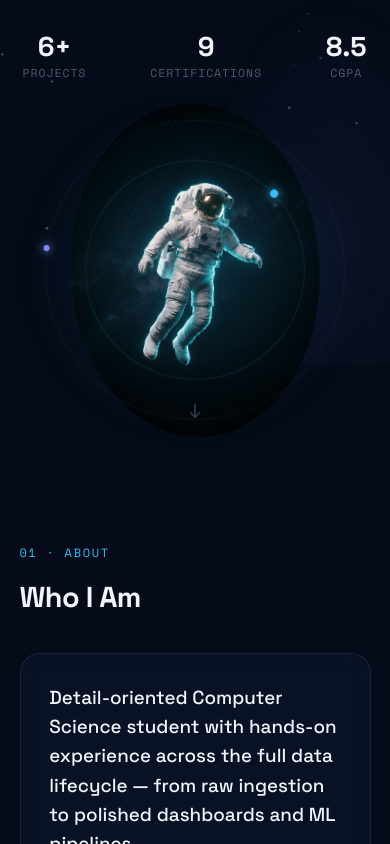
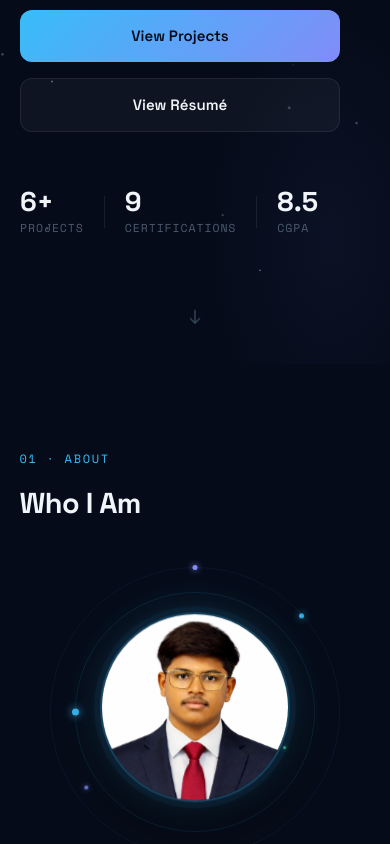
Before and after one commit to arunp061106/Arun-Portfolio, a plain HTML site: page index.html in a window 390 px wide. Shown: the part 480-1324 px from the top of the page. Drawn offline with nearby package versions, Linux system fonts and the light colour scheme.

Commit message:
feat: clean hero layout, floating photo in about section with space orbit & tilt animation

```diff
--- a/index.html
+++ b/index.html
@@ -72,14 +72,6 @@
       </div>
     </div>
 
-    <!-- Floating Astronaut -->
-    <div class="hero-astronaut anim-fadein-delay" data-parallax="0.07" aria-hidden="true">
-      <div class="astronaut-glow"></div>
-      <img src="assets/astronaut.jpg" alt="" class="astronaut-img" draggable="false">
-      <div class="astronaut-orbit orbit-1"></div>
-      <div class="astronaut-orbit orbit-2"></div>
-    </div>
-
     <div class="scroll-hint" aria-hidden="true">
       <svg width="20" height="20" viewBox="0 0 24 24" fill="none" stroke="currentColor" stroke-width="1.5"><line x1="12" y1="4" x2="12" y2="20"/><polyline points="18 14 12 20 6 14"/></svg>
     </div>
@@ -89,9 +81,26 @@
   <section id="about" class="section reveal">
     <div class="sec-label">01 · About</div>
     <h2 class="sec-title">Who I Am</h2>
-    <div class="about-card glass">
+
+    <div class="about-layout">
+
+      <!-- Floating Photo -->
+      <div class="about-photo-wrap" aria-hidden="true">
+        <div class="photo-orbit orbit-a"></div>
+        <div class="photo-orbit orbit-b"></div>
+        <div class="photo-glow-ring"></div>
+        <div class="photo-frame">
+          <img src="assets/arun professional photo.png" alt="Arun Karthick P" class="photo-img">
+        </div>
+        <div class="photo-particle p1"></div>
+        <div class="photo-particle p2"></div>
+        <div class="photo-particle p3"></div>
+      </div>
+
+      <!-- Text content -->
+      <div class="about-text glass">
         <p class="about-lead">Detail-oriented Computer Science student with hands-on experience across the full data lifecycle — from raw ingestion to polished dashboards and ML pipelines.</p>
-      <p class="about-body">I specialize in SQL, Python, Power BI, and Streamlit. Comfortable with large structured datasets, relational databases, and interactive visualization tools. Currently in my first year of B.Tech CSE at SRM Institute of Science and Technology, Tiruchirapalli (CGPA 8.5).</p>
+        <p class="about-body">I specialize in SQL, Python, Power BI, and Streamlit. Comfortable with large structured datasets, relational databases, and interactive visualization tools. Currently pursuing B.Tech CSE at SRM Institute of Science and Technology, Tiruchirapalli (CGPA 8.5).</p>
         <p class="about-body">Open to internships, freelance data projects, and collaborative engineering roles.</p>
         <div class="role-chips">
           <span class="chip chip-dev">Developer</span>
@@ -112,6 +121,8 @@
             HackerRank
           </a>
         </div>
+      </div>
+
     </div>
   </section>
 
--- a/style.css
+++ b/style.css
@@ -159,101 +159,23 @@ body::before {
 }
 .mob-link:hover { color:var(--cyan); }
 
-/* â”€â”€ HERO (two-column) â”€â”€ */
+/* ── HERO ── */
 .hero {
   min-height: 100vh;
   display: flex;
-  align-items: center;
-  justify-content: space-between;
-  gap: 3rem;
+  flex-direction: column;
+  justify-content: center;
+  align-items: flex-start;
   padding: 5rem 6% 3rem;
-  max-width: 1280px;
+  max-width: 1160px;
   margin: 0 auto;
   width: 100%;
   position: relative;
 }
 
-.hero-content { flex: 1; max-width: 600px; }
-
-/* Astronaut column */
-.hero-astronaut {
-  flex: 0 0 420px;
-  position: relative;
-  display: flex;
-  align-items: center;
-  justify-content: center;
-  height: 520px;
-}
-
-.astronaut-img {
+.hero-content {
+  max-width: 740px;
   width: 100%;
-  max-width: 380px;
-  height: auto;
-  border-radius: 50%;
-  object-fit: cover;
-  object-position: top;
-  position: relative;
-  z-index: 2;
-  animation: astronautFloat 7s ease-in-out infinite;
-  filter: drop-shadow(0 0 30px rgba(56,189,248,0.25));
-  /* Remove the dark background so it blends */
-  mix-blend-mode: lighten;
-  mask-image: radial-gradient(ellipse 85% 90% at 50% 50%, black 55%, transparent 100%);
-  -webkit-mask-image: radial-gradient(ellipse 85% 90% at 50% 50%, black 55%, transparent 100%);
-}
-
-.astronaut-glow {
-  position: absolute;
-  width: 300px; height: 300px;
-  border-radius: 50%;
-  background: radial-gradient(circle, rgba(56,189,248,0.18) 0%, transparent 70%);
-  filter: blur(30px);
-  animation: astronautFloat 7s ease-in-out infinite;
-  z-index: 1;
-}
-
-.astronaut-orbit {
-  position: absolute;
-  border-radius: 50%;
-  border: 1px solid rgba(56,189,248,0.1);
-  animation: orbitSpin linear infinite;
-  z-index: 0;
-}
-.orbit-1 {
-  width: 360px; height: 360px;
-  animation-duration: 18s;
-  border-color: rgba(56,189,248,0.12);
-}
-.orbit-2 {
-  width: 480px; height: 480px;
-  animation-duration: 30s;
-  animation-direction: reverse;
-  border-color: rgba(129,140,248,0.07);
-}
-.orbit-1::before {
-  content:'';
-  position:absolute; top:50%; left:-5px; transform:translateY(-50%);
-  width:8px; height:8px; border-radius:50%;
-  background:var(--cyan);
-  box-shadow:0 0 10px var(--cyan);
-}
-.orbit-2::before {
-  content:'';
-  position:absolute; top:-4px; left:50%; transform:translateX(-50%);
-  width:6px; height:6px; border-radius:50%;
-  background:var(--violet);
-  box-shadow:0 0 8px var(--violet);
-}
-
-@keyframes astronautFloat {
-  0%,100% { transform: translateY(0) rotate(-3deg); }
-  33%      { transform: translateY(-18px) rotate(2deg); }
-  66%      { transform: translateY(-10px) rotate(-1deg); }
-}
-
-@keyframes orbitSpin {
-  from { transform: rotate(0deg); }
-  to   { transform: rotate(360deg); }
 }
 
 /* Parallax elements */
@@ -358,13 +280,140 @@ body::before {
 .reveal.in-view .cert-card:nth-child(5)  { transition-delay:.23s; }
 .reveal.in-view .cert-card:nth-child(6)  { transition-delay:.28s; }
 
-/* â”€â”€ ABOUT â”€â”€ */
-.about-card { padding:2.5rem 3rem; margin-top:2rem; }
+/* ── ABOUT ── */
+.about-layout {
+  display: grid;
+  grid-template-columns: 340px 1fr;
+  gap: 4rem;
+  align-items: center;
+  margin-top: 2.5rem;
+}
+
+/* Photo side */
+.about-photo-wrap {
+  position: relative;
+  width: 340px;
+  height: 380px;
+  display: flex;
+  align-items: center;
+  justify-content: center;
+  flex-shrink: 0;
+}
+
+.photo-frame {
+  width: 240px;
+  height: 240px;
+  border-radius: 50%;
+  overflow: hidden;
+  position: relative;
+  z-index: 3;
+  animation: photoFloat 6s ease-in-out infinite;
+  border: 2px solid rgba(56,189,248,0.3);
+  box-shadow:
+    0 0 0 6px rgba(56,189,248,0.06),
+    0 0 40px rgba(56,189,248,0.15),
+    0 20px 60px rgba(0,0,0,0.5);
+}
+
+.photo-img {
+  width: 100%;
+  height: 100%;
+  object-fit: cover;
+  object-position: top center;
+  display: block;
+}
+
+@keyframes photoFloat {
+  0%,100% { transform: translateY(0px) rotate(-1deg); }
+  33%      { transform: translateY(-14px) rotate(1.5deg); }
+  66%      { transform: translateY(-8px) rotate(-0.5deg); }
+}
+
+/* Glow ring behind photo */
+.photo-glow-ring {
+  position: absolute;
+  width: 260px; height: 260px;
+  border-radius: 50%;
+  background: radial-gradient(circle, rgba(56,189,248,0.2) 0%, transparent 70%);
+  filter: blur(20px);
+  z-index: 2;
+  animation: photoFloat 6s ease-in-out infinite;
+}
+
+/* Orbit rings */
+.photo-orbit {
+  position: absolute;
+  border-radius: 50%;
+  border: 1px solid rgba(56,189,248,0.12);
+  animation: orbitSpin linear infinite;
+  z-index: 1;
+}
+.orbit-a {
+  width: 300px; height: 300px;
+  animation-duration: 16s;
+}
+.orbit-b {
+  width: 380px; height: 380px;
+  animation-duration: 26s;
+  animation-direction: reverse;
+  border-color: rgba(129,140,248,0.08);
+}
+.orbit-a::before {
+  content: '';
+  position: absolute; top: 50%; left: -4px; transform: translateY(-50%);
+  width: 7px; height: 7px; border-radius: 50%;
+  background: var(--cyan);
+  box-shadow: 0 0 8px var(--cyan);
+}
+.orbit-b::before {
+  content: '';
+  position: absolute; top: -3px; left: 50%; transform: translateX(-50%);
+  width: 5px; height: 5px; border-radius: 50%;
+  background: var(--violet);
+  box-shadow: 0 0 6px var(--violet);
+}
+
+/* Floating particles */
+.photo-particle {
+  position: absolute;
+  border-radius: 50%;
+  z-index: 2;
+}
+.p1 {
+  width: 5px; height: 5px;
+  background: var(--cyan);
+  box-shadow: 0 0 8px var(--cyan);
+  top: 18%; right: 8%;
+  animation: particleDrift 4s ease-in-out infinite;
+}
+.p2 {
+  width: 4px; height: 4px;
+  background: var(--violet);
+  box-shadow: 0 0 6px var(--violet);
+  bottom: 22%; left: 10%;
+  animation: particleDrift 5.5s ease-in-out infinite reverse;
+}
+.p3 {
+  width: 3px; height: 3px;
+  background: var(--green);
+  box-shadow: 0 0 5px var(--green);
+  top: 65%; right: 14%;
+  animation: particleDrift 3.8s ease-in-out infinite 1s;
+}
+@keyframes particleDrift {
+  0%,100% { transform: translate(0, 0); opacity: 0.8; }
+  50%      { transform: translate(-6px, -10px); opacity: 1; }
+}
+
+/* Text side */
+.about-text {
+  padding: 2.5rem 2.8rem;
+}
 .about-lead {
-  font-family:var(--fh); font-size:1.18rem; font-weight:500;
-  color:var(--t1); margin-bottom:1.1rem; line-height:1.55;
+  font-family: var(--fh); font-size: 1.18rem; font-weight: 500;
+  color: var(--t1); margin-bottom: 1.1rem; line-height: 1.55;
 }
-.about-body { font-size:.98rem; color:var(--t2); margin-bottom:.9rem; line-height:1.78; }
+.about-body { font-size: .98rem; color: var(--t2); margin-bottom: .9rem; line-height: 1.78; }
 
 .role-chips { display:flex; gap:.65rem; flex-wrap:wrap; margin-top:1.6rem; margin-bottom:1.6rem; }
 .chip {
@@ -385,7 +434,7 @@ body::before {
 }
 .soc-btn:hover { color:var(--cyan); border-color:var(--border-h); background:var(--cyan-d); }
 
-/* â”€â”€ SKILLS â”€â”€ */
+/* ── SKILLS ── */
 .skills-grid {
   display:grid; grid-template-columns:repeat(auto-fit,minmax(240px,1fr));
   gap:1.5rem; margin-top:2rem;
@@ -602,27 +651,63 @@ body::before {
   a, button { cursor:auto; }
 }
 
-/* â”€â”€ RESPONSIVE â”€â”€ */
-@media (max-width: 1024px) {
-  .hero { flex-direction: column; text-align: center; padding-top: 6rem; }
-  .hero-content { max-width: 100%; }
-  .hero-astronaut { flex: none; width: 280px; height: 280px; }
-  .hero-btns { justify-content: center; }
-  .hero-stats { justify-content: center; }
-  .hero-desc { margin: 0 auto 2.5rem; }
-  .hero-role-line { justify-content: center; }
-  .orbit-1 { width: 220px; height: 220px; }
-  .orbit-2 { width: 300px; height: 300px; }
-  .astronaut-img { max-width: 250px; }
+/* ── RESPONSIVE ── */
+@media (max-width: 960px) {
+  .about-layout {
+    grid-template-columns: 1fr;
+    gap: 3rem;
+    justify-items: center;
+  }
+  .about-photo-wrap {
+    width: 300px;
+    height: 320px;
+  }
+  .about-text {
+    width: 100%;
+  }
 }
 
-@media (max-width:768px) {
+@media (max-width: 768px) {
   .nav-links { display:none; }
   .hamburger { display:flex; }
   #cursor-dot, #cursor-ring { display:none; }
   body, a, button { cursor:auto; }
   .section { padding:5rem 5% 3rem; }
-  .about-card { padding:1.8rem; }
+  .hero { padding:5rem 5% 3rem; padding-top:6.5rem; }
+  .hero-stats { gap: 1.25rem; flex-wrap: wrap; }
+  .hero-btns { flex-direction: column; width: 100%; max-width: 320px; }
+  .btn-primary, .btn-ghost { justify-content: center; width: 100%; }
+
+  .about-layout {
+    grid-template-columns: 1fr;
+    gap: 2.2rem;
+    justify-items: center;
+  }
+  .about-photo-wrap {
+    width: 270px;
+    height: 290px;
+  }
+  .photo-frame {
+    width: 190px;
+    height: 190px;
+  }
+  .photo-glow-ring {
+    width: 210px;
+    height: 210px;
+  }
+  .orbit-a {
+    width: 240px;
+    height: 240px;
+  }
+  .orbit-b {
+    width: 290px;
+    height: 290px;
+  }
+  .about-text {
+    padding: 1.8rem;
+    width: 100%;
+  }
+
   .skills-grid { grid-template-columns:1fr 1fr; }
   .cert-grid { grid-template-columns:1fr; }
   .contact-grid { grid-template-columns:1fr 1fr; }
@@ -635,8 +720,10 @@ body::before {
   }
   .proj-panel.open { transform:translateY(0) !important; }
 }
-@media (max-width:520px) {
+
+@media (max-width: 520px) {
   .skills-grid { grid-template-columns:1fr; }
   .contact-grid { grid-template-columns:1fr; }
   .hero-name { font-size:2.4rem; }
+  .about-text { padding: 1.5rem; }
 }
```
Also changed, not shown: script.js (+22 -1 lines), assets/astronaut.jpg (deleted). Lines whose indentation alone changed are shown as unchanged.
